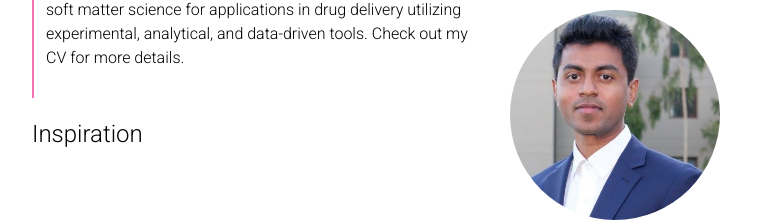
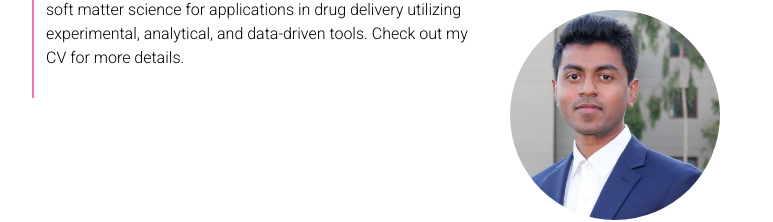
Before and after one commit to vcsuja/vcsuja.github.io, a SvelteKit app: page / in a window 1280 px wide. Shown: the part 194-416 px from the top of the page, without its empty margins (244-1017 px from the left). Built offline with nearby package versions, Linux system fonts and the light colour scheme.

Commit message:
Update +page.svelte

```diff
--- a/src/routes/+page.svelte
+++ b/src/routes/+page.svelte
@@ -42,7 +42,7 @@
 
 	</p>
 
-	<h2 class="text-2xl">Inspiration</h2>
+	<h2 class="text-2xl"></h2>
 	<p>
 	</p>
 	<br />
```
